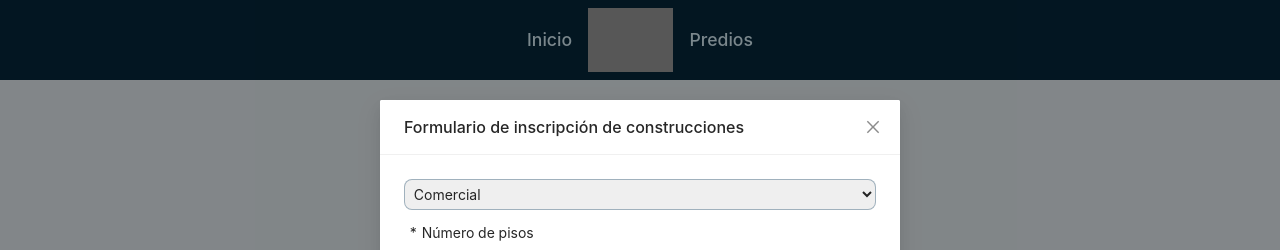
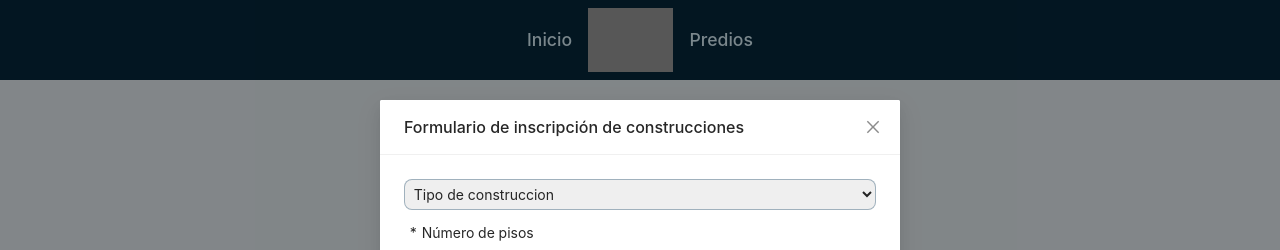
Before and after one commit to emazou/catastro-pt, a Next.js app: page /construcciones/1 in a window 1280 px wide. Both pictures are taken after a click on the button "Editar construccion". Shown: the top 250 px of the page. Built offline with nearby package versions, Linux system fonts and the light colour scheme; no server answers; grey boxes are pictures that could not be loaded.

Commit message:
select modified

```diff
--- a/src/components/Construcciones/EditConstruccion.js
+++ b/src/components/Construcciones/EditConstruccion.js
@@ -59,7 +59,7 @@ export default function EditConstruccion(props) {
     return (
         <form onSubmit={onFinish} className='form'>
             <select className='select' name='tipoconstruccion' defaultValue={tipoconstruccion} required onChange={(e) => setTipoconstruccion(e.target.value)}>
-                <option disabled value={tipoconstruccion}>Tipo de construccion</option>
+                <option disabled value={tipoconstruccion} selected>Tipo de construccion</option>
                 <option value='Comercial'>Comercial</option>
                 <option value='Industrial'>Industrial</option>
                 <option value='Residencial'>Residencial</option>
```
